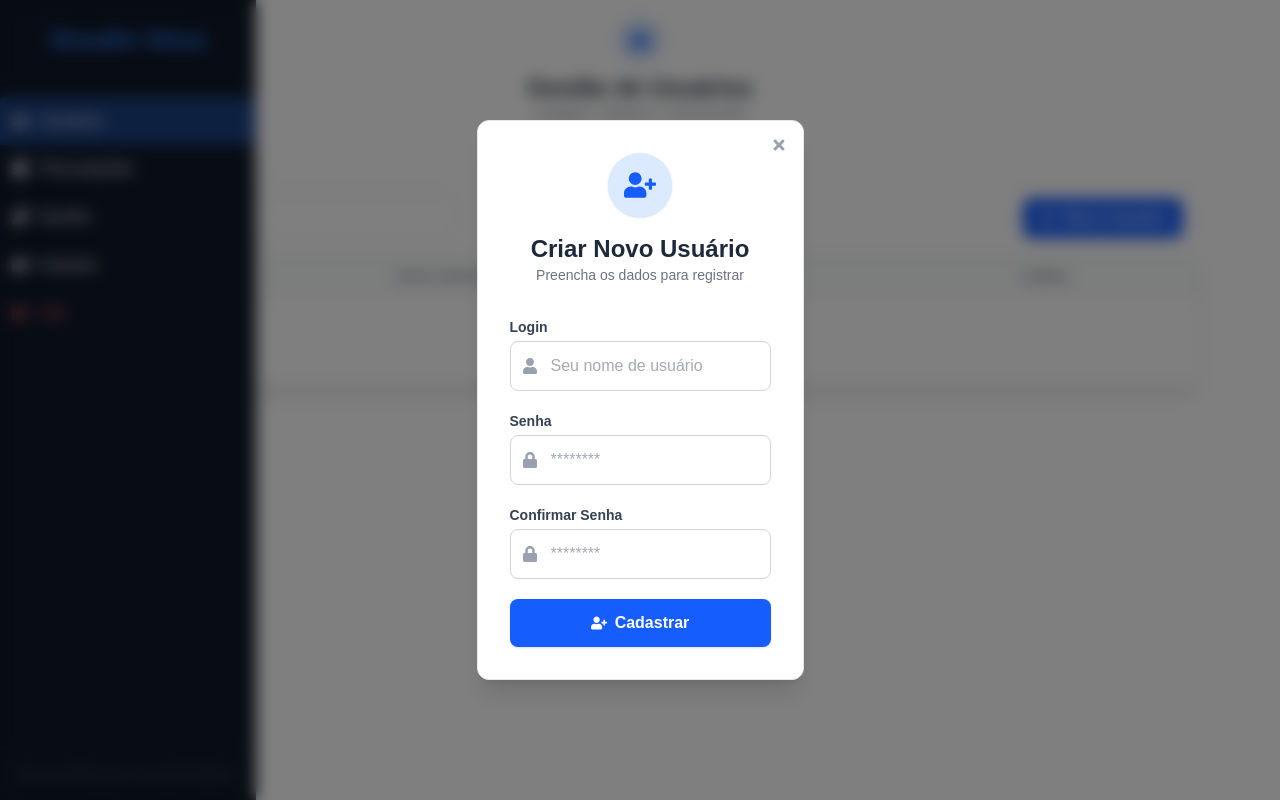
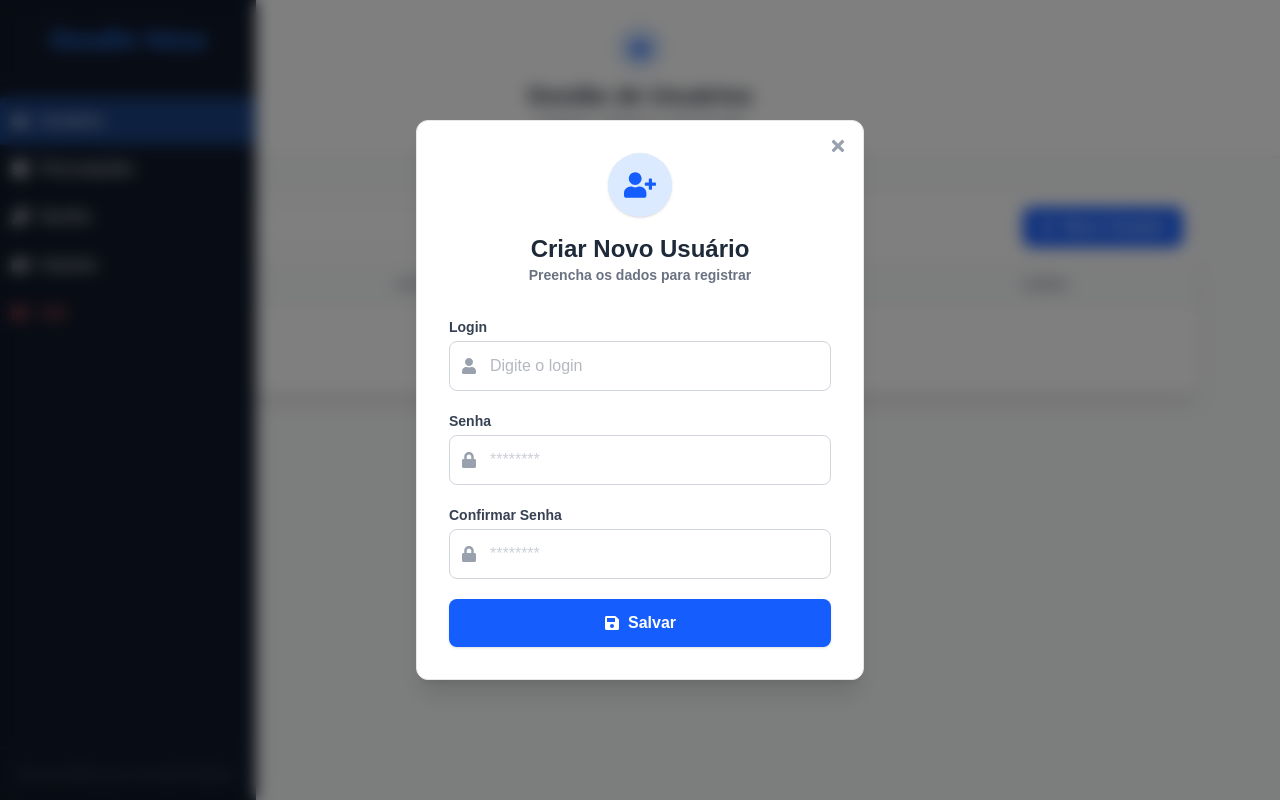
Before and after one commit to DevTec2020/Teste-Veica, a Next.js app: page /usuarios in a window 1280 px wide. Both pictures are taken after a click on the button "Novo Usuário". Built offline with nearby package versions, Linux system fonts and the light colour scheme.

Commit message:
feat: adicionando crud, (editar e crir por modal)

```diff
--- a/src/app/(sistema)/cadastro/page.jsx
+++ /dev/null
@@ -1,152 +0,0 @@
-"use client";
-
-import { useState } from "react";
-import { useForm } from "react-hook-form";
-import { zodResolver } from "@hookform/resolvers/zod";
-import { z } from "zod";
-import axios from "axios";
-import { useRouter } from "next/navigation";
-import { FaUserPlus, FaUser, FaLock, FaTimes } from "react-icons/fa";
-
-const cadastroSchema = z.object({
-  login: z.string().min(3, "O login deve ter pelo menos 3 caracteres"),
-  senha: z.string().min(3, "A senha deve ter pelo menos 3 caracteres"),
-  confirmarSenha: z.string()
-}).refine((data) => data.senha === data.confirmarSenha, {
-  message: "As senhas não conferem",
-  path: ["confirmarSenha"],
-});
-
-export default function CadastroPage() {
-  const router = useRouter();
-  const [serverError, setServerError] = useState("");
-  const [success, setSuccess] = useState(false);
-
-  const { register, handleSubmit, formState: { errors, isSubmitting } } = useForm({
-    resolver: zodResolver(cadastroSchema),
-  });
-
-  const onSubmit = async (data) => {
-    try {
-      setServerError("");
-
-      setSuccess(false);
-
-      //console.log(`recebi os dados ${data.login} e ${data.senha}`)
-
-      await axios.post("/api/users", {
-        login: data.login,
-        senha: data.senha
-      });
-
-      //console.log(`passei pela chamada  da api`)
-
-      setSuccess(true);
-
-      setTimeout(() => {
-        router.push("/usuarios");
-      }, 3000);
-
-
-    } catch (erro) {
-      if (erro.response && erro.response.data && erro.response.data.message){
-        setServerError(erro.response.data.message);
-      } else {
-        setServerError(`Ocorreu um erro desconhecido. ${erro}`);
-      }
-    }
-  };
-
-  return (
-    <div className="min-h-screen flex items-center justify-center p-4">
-      <div className="bg-white p-8 rounded-xl shadow-xl w-full max-w-md border border-gray-200 relative">
-          <button  className="absolute top-4 right-4 text-gray-400 hover:text-gray-600 transition">
-            <FaTimes/>
-          </button>
-
-        <div className="flex flex-col items-center mb-8">
-          <div className="bg-blue-100 p-4 rounded-full text-blue-600 mb-4 shadow-sm">
-            <FaUserPlus size={32} />
-          </div>
-          <h1 className="text-2xl font-bold text-gray-800">Criar Novo Usuário</h1>
-          <p className="text-gray-500 text-sm">Preencha os dados para registrar</p>
-        </div>
-
-        <form onSubmit={handleSubmit(onSubmit)} className="space-y-5">
-          <div>
-            <label className="block text-sm font-semibold text-gray-700 mb-1">Login</label>
-            <div className="relative">
-              <div className="absolute inset-y-0 left-0 pl-3 flex items-center pointer-events-none">
-                <FaUser className="text-gray-400" />
-              </div>
-              <input
-                {...register("login")}
-                type="text"
-                placeholder="Seu nome de usuário"
-                className={`w-full pl-10 p-3 border text-gray-600 rounded-lg outline-none focus:ring-2 transition ${errors.login ? 'border-red-500 focus:ring-red-200' : 'border-gray-300 focus:ring-blue-500 focus:border-transparent'}`}
-              />
-            </div>
-            {errors.login && <span className="text-xs text-red-500 mt-1">{errors.login.message}</span>}
-          </div>
-
-          <div>
-            <label className="block text-sm font-semibold text-gray-700 mb-1">Senha</label>
-            <div className="relative">
-              <div className="absolute inset-y-0 left-0 pl-3 flex items-center pointer-events-none">
-                <FaLock className="text-gray-400" />
-              </div>
-              <input
-                {...register("senha")}
-                type="password"
-                placeholder="********"
-                className={`w-full pl-10 p-3 border text-gray-600 rounded-lg outline-none focus:ring-2 transition ${errors.senha ? 'border-red-500 focus:ring-red-200' : 'border-gray-300 focus:ring-blue-500 focus:border-transparent'}`}
-              />
-            </div>
-            {errors.senha && <span className="text-xs text-red-500 mt-1">{errors.senha.message}</span>}
-          </div>
-
-          <div>
-            <label className="block text-sm font-semibold text-gray-700 mb-1">Confirmar Senha</label>
-            <div className="relative">
-              <div className="absolute inset-y-0 left-0 pl-3 flex items-center pointer-events-none">
-                <FaLock className="text-gray-400" />
-              </div>
-              <input
-                {...register("confirmarSenha")}
-                type="password"
-                placeholder="********"
-                className={`w-full pl-10 p-3 border text-gray-600 rounded-lg outline-none focus:ring-2 transition ${errors.confirmarSenha ? 'border-red-500 focus:ring-red-200' : 'border-gray-300 focus:ring-blue-500 focus:border-transparent'}`}
-              />
-            </div>
-            {errors.confirmarSenha && <span className="text-xs text-red-500 mt-1">{errors.confirmarSenha.message}</span>}
-          </div>
-
-          {success && (
-            <div className="bg-green-100 border border-green-400 text-green-700 px-4 py-3 rounded relative text-center mb-4">
-              <strong className="font-bold">Sucesso!</strong>
-              <span className="block sm:inline"> Usuário criado</span>
-            </div>
-          )}
-
-          {!success && serverError && (
-            <div className="text-sm text-red-600 bg-red-50 p-2 rounded border border-red-200 text-center">
-              {serverError}
-            </div>
-          )}
-
-          <button
-            type="submit"
-            disabled={isSubmitting}
-            className="w-full bg-blue-600 hover:bg-blue-700 text-white font-bold py-3 rounded-lg shadow transition disabled:opacity-70 disabled:cursor-not-allowed flex justify-center items-center gap-2"
-          >
-            {isSubmitting ? "Cadastrando..." : (
-              <>
-                <FaUserPlus /> Cadastrar
-              </>
-            )}
-          </button>
-        </form>
-      </div>
-    </div>
-  );
-}
--- a/src/app/(sistema)/usuarios/page.jsx
+++ b/src/app/(sistema)/usuarios/page.jsx
@@ -2,57 +2,42 @@
 
 import { useState, useEffect } from "react";
 import axios from "axios";
-import { FaUsers, FaPlus, FaEdit, FaTrash, FaSearch, FaTimes, FaSave } from "react-icons/fa";
-
-import { useUser} from "@/contexts/UserContext";
-import CadastroPage from "../cadastro/page";
-
+import { FaUsers, FaPlus, FaEdit, FaTrash, FaSearch } from "react-icons/fa";
+import ModalEditUser from "@/components/ModalEditUser";
 
 export default function UsuariosPage() {
-  const { saveSession } = useUser();
-
   const [users, setUsers] = useState([]);
   const [loading, setLoading] = useState(true);
   const [searchTerm, setSearchTerm] = useState("");
 
   const [isModalOpen, setIsModalOpen] = useState(false);
   const [editingUser, setEditingUser] = useState(null);
-  const [formData, setFormData] = useState({ login: "", senha: "" });
 
-  // Carregar Usuários
-  async function fetchUsers(params) {
+  // Buscando usuários na API
+  async function fetchUsers() {
     try {
       setLoading(true);
       const response = await axios.get("/api/users");
-
-      //Verificadno se response é um Array
-      if (Array.isArray(response.data)){
-        setUsers(response.data);
-      } else {
-        setUsers([]);
-      }
+      // Eu preciso de um array no retorno para da certo mesmo se der erro na busca
+      setUsers(Array.isArray(response.data) ? response.data : []);
 
     } catch (error) {
       console.error("Erro ao buscar usuários", error);
+      setUsers([]);
     } finally {
       setLoading(false);
     }
   }
 
-
+  // chamando a função de busca ao carregar a tela
   useEffect(() => {
     fetchUsers();
   }, []);
 
-  //Manipulação do Modal
+
+  // Trabalhando com o modal e enviando os dados
   const openModal = (user = null) => {
-    if (user) {
-      setEditingUser(user);
-      setFormData({ login: user.login, senha: user.senha || "" });
-    } else {
-      setEditingUser(null);
-      setFormData({ login: "", senha: "" });
-    }
+    setEditingUser(user);
     setIsModalOpen(true);
   };
 
@@ -61,44 +46,30 @@ export default function UsuariosPage() {
     setEditingUser(null);
   };
 
-  // Salvar (Criar ou Editar)
-  const handleSave = async (e) => {
-    e.preventDefault();
-    try {
-      if (editingUser) {
-        // Editar (PUT)
-        await axios.put(`/api/users/${editingUser.id}`, formData);
-      } else {
-        // Criar (POST)
-        await axios.post("/api/users", formData);
-      }
-      fetchUsers();
-      closeModal();
-    } catch (error) {
-      alert("Erro ao salvar usuário.");
-    }
+  const handleSuccessFromModal = () => {
+    fetchUsers();
   };
 
-  //Excluir
-  const handleDelete = async (id) => {
+  async function handleDelete(id){
     if (confirm("Tem certeza que deseja excluir este usuário?")) {
       try {
         await axios.delete(`/api/users/${id}`);
-        fetchUsers();
+        setUsers((prev) => prev.filter((u) => u.id !== id));
+        alert("Usuário excluído.");
       } catch (error) {
-        alert("Erro ao excluir.");
+        console.error(error);
+        alert("Erro ao excluir usuário.");
       }
     }
   };
 
-  // Filtro de busca local
-  const filteredUsers = users.filter(u =>
+  const filteredUsers = users.filter((u) =>
     u.login.toLowerCase().includes(searchTerm.toLowerCase())
   );
 
   return (
-    <div className="flex flex-col min-h-screen bg-white">
-      <header className="w-full  py-4 flex flex-col items-center justify-center gap-2">
+    <div className="flex flex-col min-h-screen bg-gray-50">
+      <header className="w-full py-6 flex flex-col items-center justify-center gap-2 bg-white border-b border-gray-200">
         <div className="bg-blue-100 p-3 rounded-full text-blue-600">
           <FaUsers size={24} />
         </div>
@@ -108,8 +79,8 @@ export default function UsuariosPage() {
         </div>
       </header>
 
-      <main className="flex-1 px-4 max-w-6xl mx-auto mt-10 w-full pb-8">
-        <div className="bg-white p-4 rounded-t-xl border border-gray-200 flex flex-col md:flex-row justify-between items-center gap-4">
+      <main className="flex-1 px-4 max-w-6xl mx-auto mt-8 w-full pb-8">
+        <div className="bg-white p-4 rounded-t-xl border border-gray-200 flex flex-col md:flex-row justify-between items-center gap-4 shadow-sm">
           <div className="relative w-full md:w-1/3">
             <FaSearch className="absolute left-3 top-3 text-gray-400" />
             <input
@@ -122,15 +93,14 @@ export default function UsuariosPage() {
           </div>
 
           <button
-            onClick={() => openModal()}
-            className="w-full md:w-auto bg-blue-600 hover:bg-blue-700 text-white font-bold py-2 px-4 rounded-lg flex items-center justify-center gap-2 transition shadow"
+            onClick={() => openModal(null)}
+            className="w-full md:w-auto bg-blue-600 hover:bg-blue-700 text-white font-bold py-2 px-4 rounded-lg flex items-center justify-center gap-2 transition shadow cursor-pointer"
           >
             <FaPlus /> Novo Usuário
           </button>
         </div>
 
-        {/* Tabela de usuários */}
-        <div className="bg-white shadow-lg rounded-b-xl overflow-hidden border border-gray-200">
+        <div className="bg-white shadow-lg rounded-b-xl overflow-hidden border-x border-b border-gray-200">
           <div className="overflow-x-auto">
             <table className="min-w-full divide-y divide-gray-200">
               <thead className="bg-gray-50">
@@ -152,26 +122,34 @@ export default function UsuariosPage() {
                 ) : (
                   filteredUsers.map((user) => (
                     <tr key={user.id} className="hover:bg-gray-50 transition">
+
                       <td className="px-6 py-4 whitespace-nowrap">
                         <div className="flex items-center">
+                          {/* Login do usuário na tabela */}
                           <div className="h-8 w-8 rounded-full bg-gray-200 flex items-center justify-center text-gray-500 font-bold mr-3">
-                            {user.login.charAt(0).toUpperCase()}
+                            {user.login?.charAt(0).toUpperCase()}
                           </div>
                           <div className="text-md font-medium text-gray-900">{user.login}</div>
                         </div>
                       </td>
+
                       <td className="px-6 py-4 whitespace-nowrap text-sm text-gray-500">
-                        {new Date(user.dataCadastro).toLocaleDateString('pt-BR')} <span className="text-xs ml-1">{new Date(user.dataCadastro).toLocaleTimeString('pt-BR', {hour: '2-digit', minute:'2-digit'})}</span>
+                        {user.dataCadastro ? new Date(user.dataCadastro).toLocaleDateString('pt-BR') : '-'}
                       </td>
+
                       <td className="px-6 py-4 whitespace-nowrap text-center text-sm font-medium">
                         <button
                           onClick={() => openModal(user)}
-                          className="text-gray-400 hover:text-indigo-900 mx-2 p-2 transition cursor-pointer" title="Editar">
+                          className="text-gray-500 hover:text-gray-700 mx-2 p-2 cursor-pointer"
+                          title="Editar"
+                        >
                           <FaEdit size={18} />
                         </button>
                         <button
                           onClick={() => handleDelete(user.id)}
-                          className="text-gray-400 hover:text-red-900 mx-2 p-2 transition cursor-pointer" title="Excluir">
+                          className="text-gray-500 hover:text-gray-700 mx-2 p-2 cursor-pointer"
+                          title="Excluir"
+                        >
                           <FaTrash size={18} />
                         </button>
                       </td>
@@ -185,8 +163,20 @@ export default function UsuariosPage() {
       </main>
 
       {isModalOpen && (
-        <div className="fixed inset-0 bg-black/50 flex items-center justify-center z-50 p-4 backdrop-blur-sm animate-fade-in">
-          <CadastroPage/>
+        <div
+          className="fixed inset-0 bg-black/50 flex items-center justify-center z-50 p-4 backdrop-blur-sm"
+          onClick={closeModal}
+        >
+          <div
+             className="w-full max-w-md"
+             onClick={(e) => e.stopPropagation()}
+          >
+            <ModalEditUser
+                userToEdit={editingUser}
+                onClose={closeModal}
+                onSuccess={handleSuccessFromModal}
+            />
+          </div>
         </div>
       )}
     </div>
```
